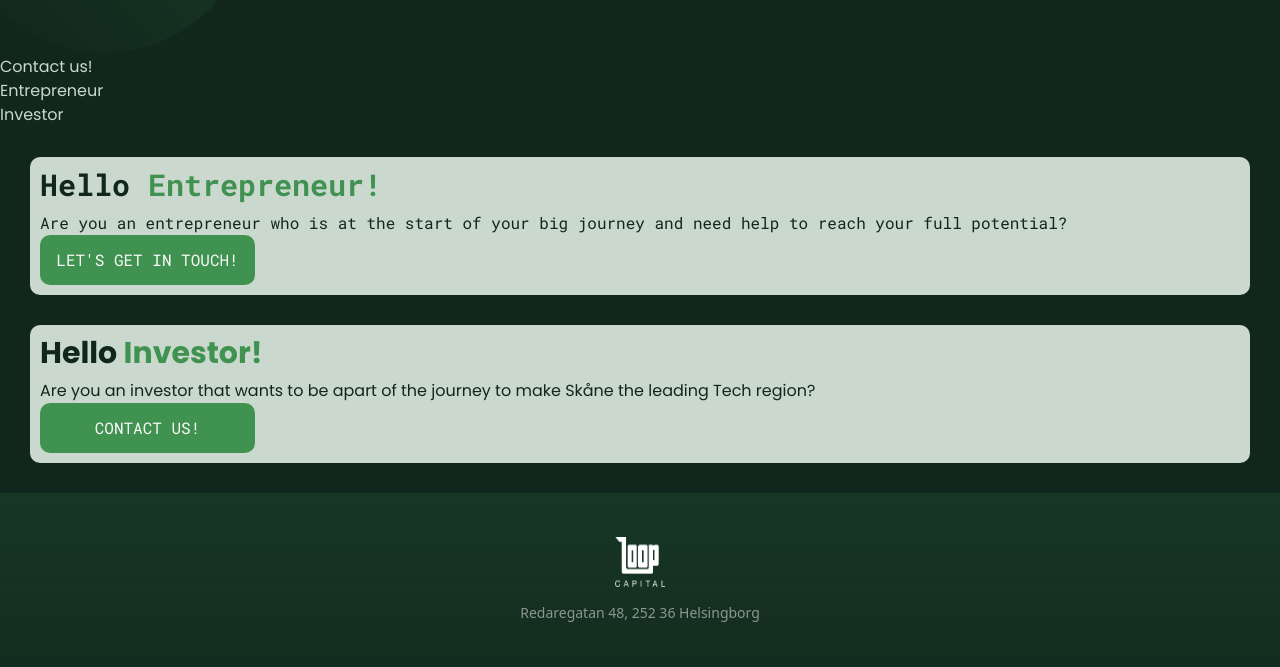
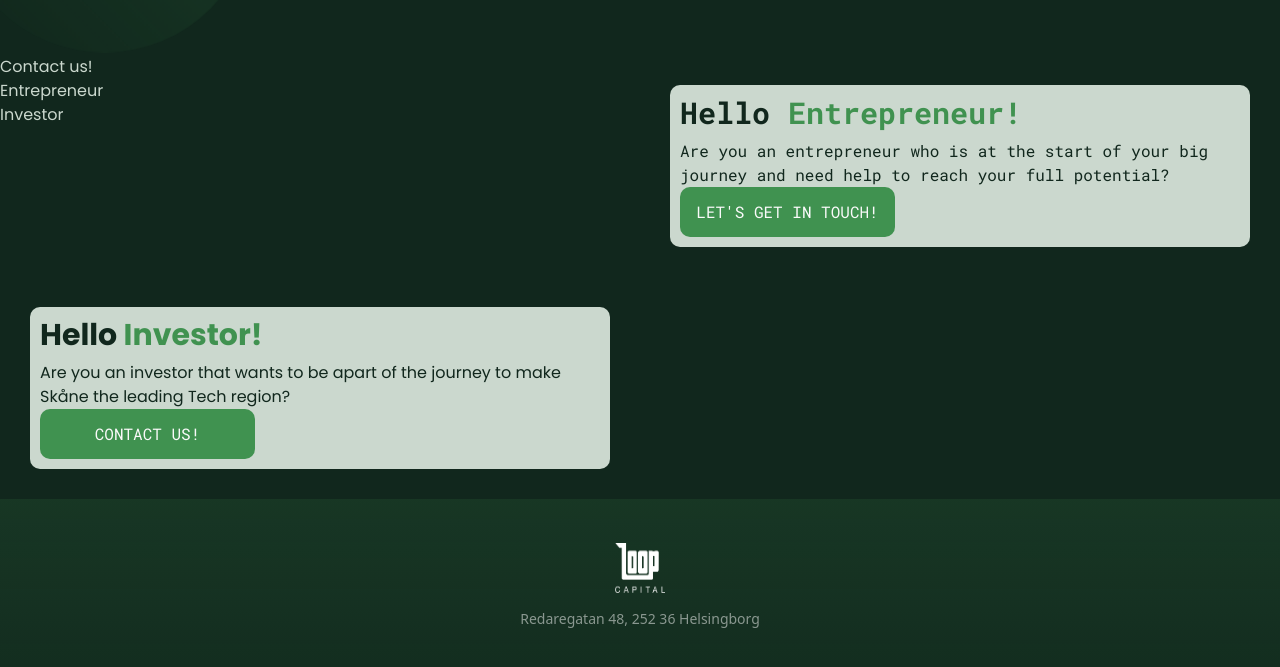
Before and after one commit to annieembrink/loopcapital, a Next.js app in the folder loop_capital/: page /contact in a window 1280 px wide. Shown: the part 769-1436 px from the top of the page. Built offline with nearby package versions, Linux system fonts and the light colour scheme; some icons are missing; a web font is replaced by a local one.

Commit message:
updated text and did some CSS och contact page

```diff
--- a/loop_capital/src/pages/contact.js
+++ b/loop_capital/src/pages/contact.js
@@ -32,7 +32,7 @@ const Contact = () => {
             {showForm ?
                 <ContactFormComponent setShowForm={setShowForm} helloMessage={helloMessage} setHelloMessage={setHelloMessage} setFormSubmitted={setFormSubmitted} setClientMessage={setClientMessage}/>
                 :
-                <div>
+                <div className='wrapper-contact'>
                     <div className="filter-contact-mobile">
                     <p>Contact us!</p>
                     <p>Entrepreneur</p> <p>Investor</p>
--- a/loop_capital/src/styles/contact/contact.css
+++ b/loop_capital/src/styles/contact/contact.css
@@ -1,3 +1,8 @@
+.wrapper-contact {
+    display: grid;
+    grid-template-columns: 1fr 1fr;
+}
+
 .hello-contact {
     background-color: #CBD8CE;
     color: #11271D;
```
